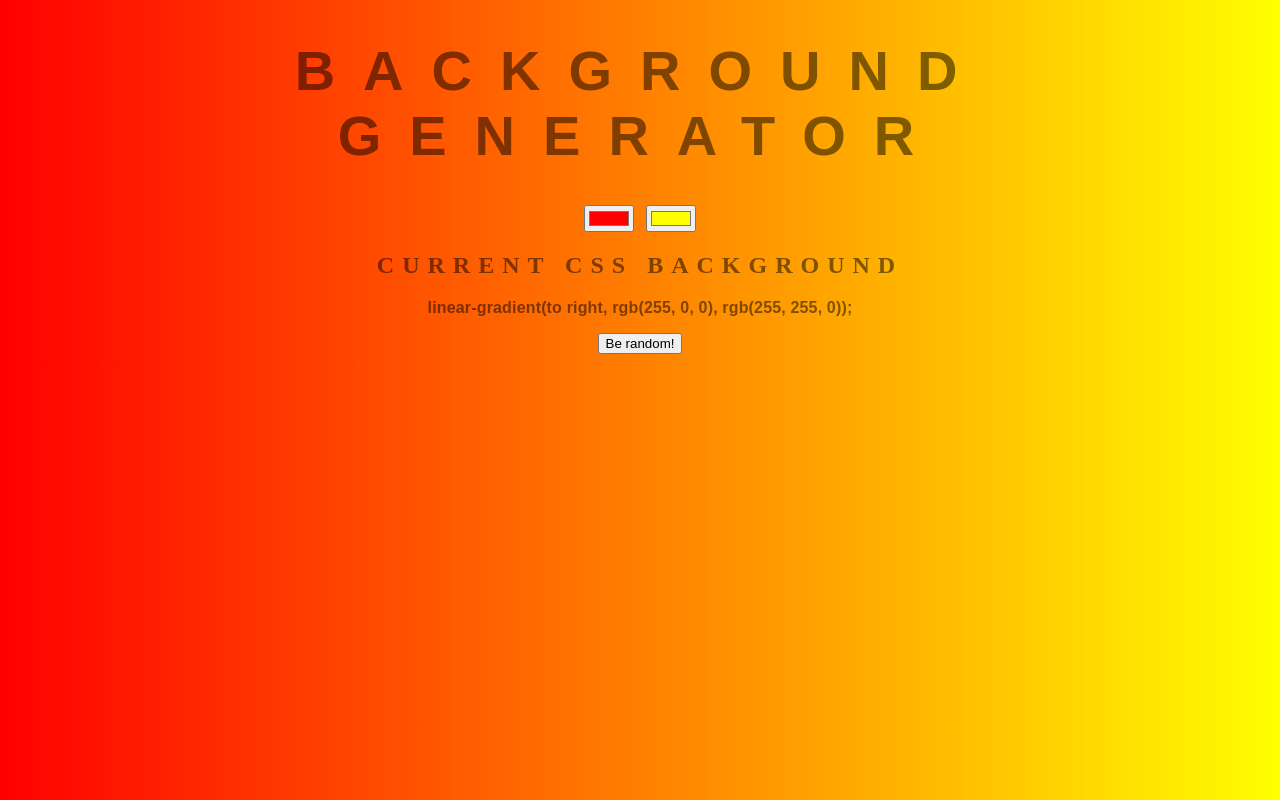
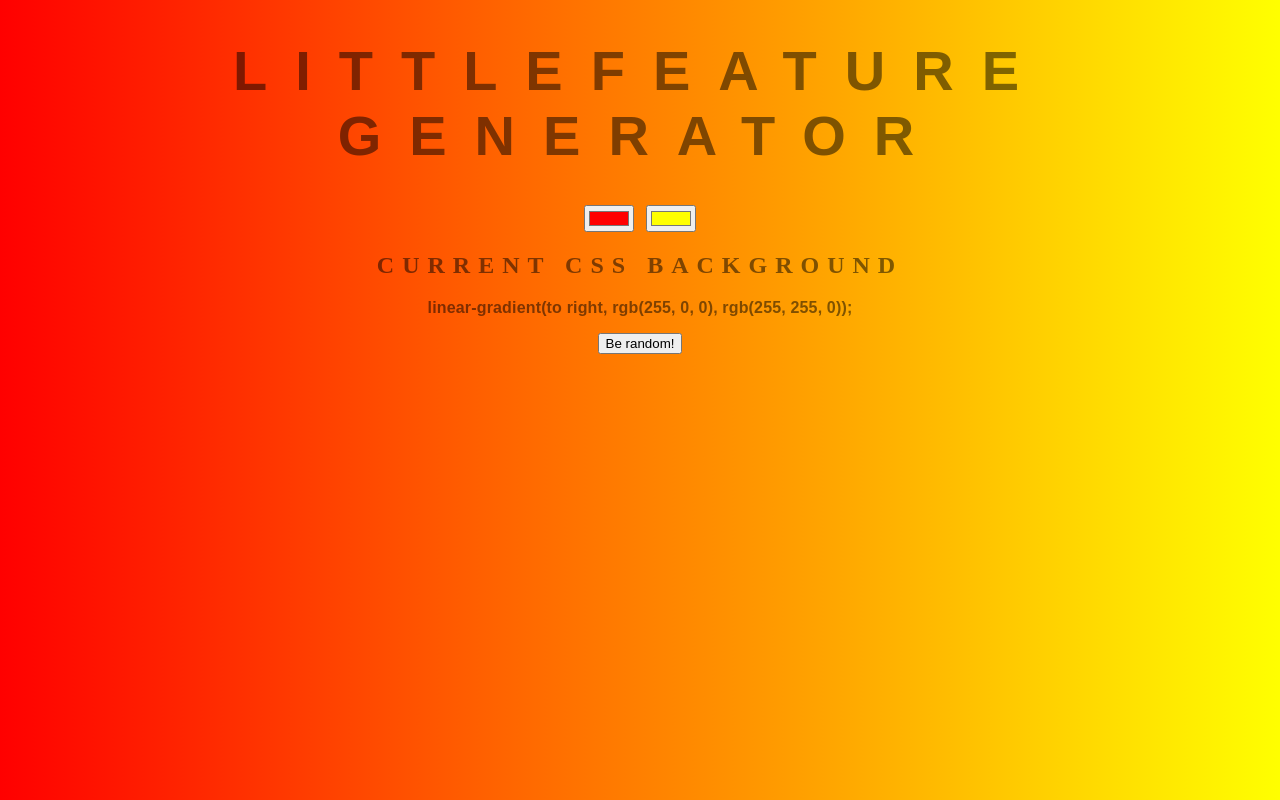
Before and after one commit to jjd040/background-generator, a plain HTML site: page index.html in a window 1280 px wide. Drawn offline with Linux system fonts and the light colour scheme.

Commit message:
changing text

```diff
--- a/index.html
+++ b/index.html
@@ -5,7 +5,7 @@
 	<link rel="stylesheet" type="text/css" href="style.css">
 </head>
 <body id="gradient">
-	<h1>Background Generator</h1>
+	<h1>Littlefeature Generator</h1>
 	<input class="color1" type="color" name="color1" value="#00ff00">
 	<input class="color2" type="color" name="color2" value="#ff0000">
 	<h2>Current CSS Background</h2>
```
